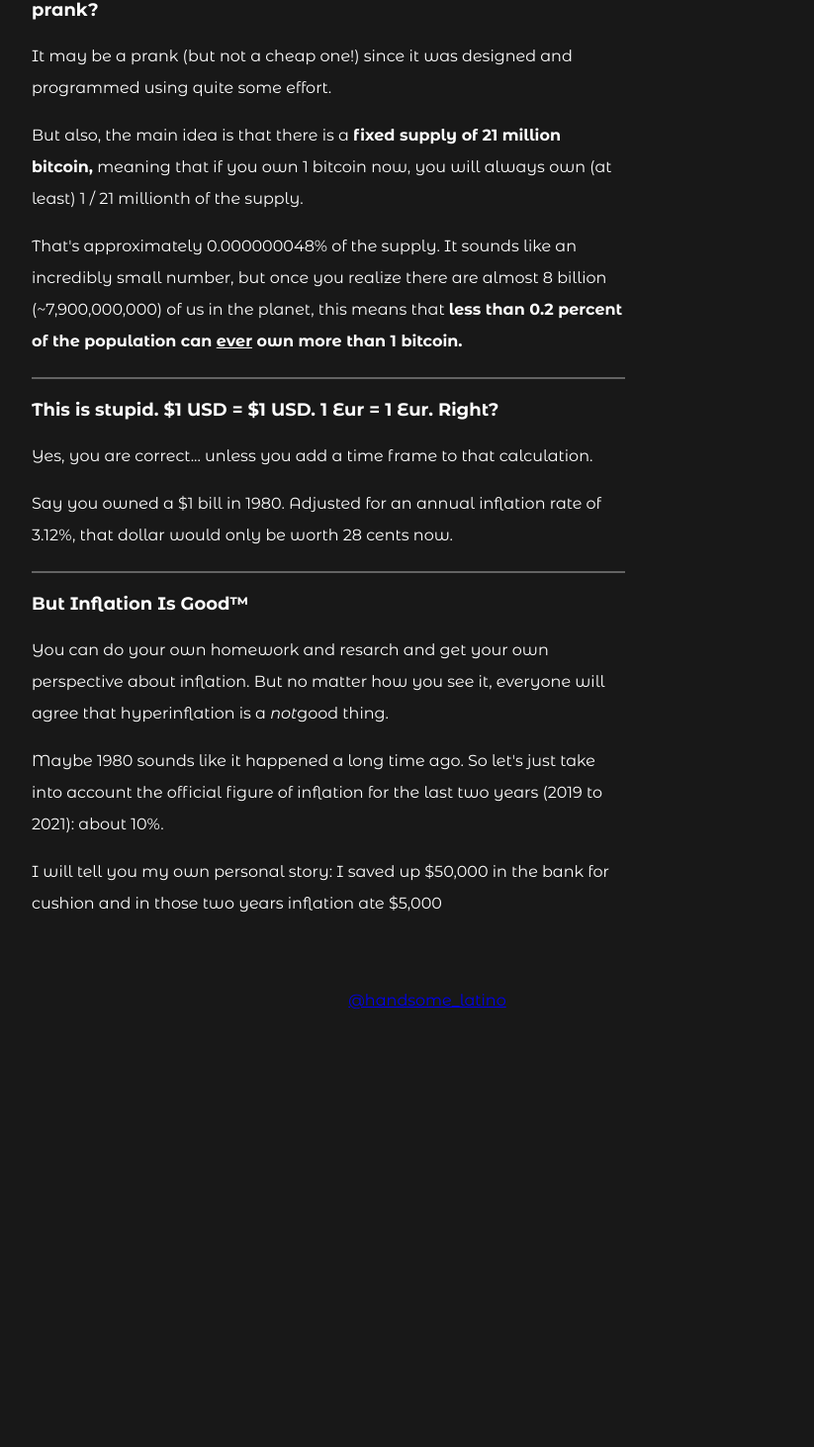
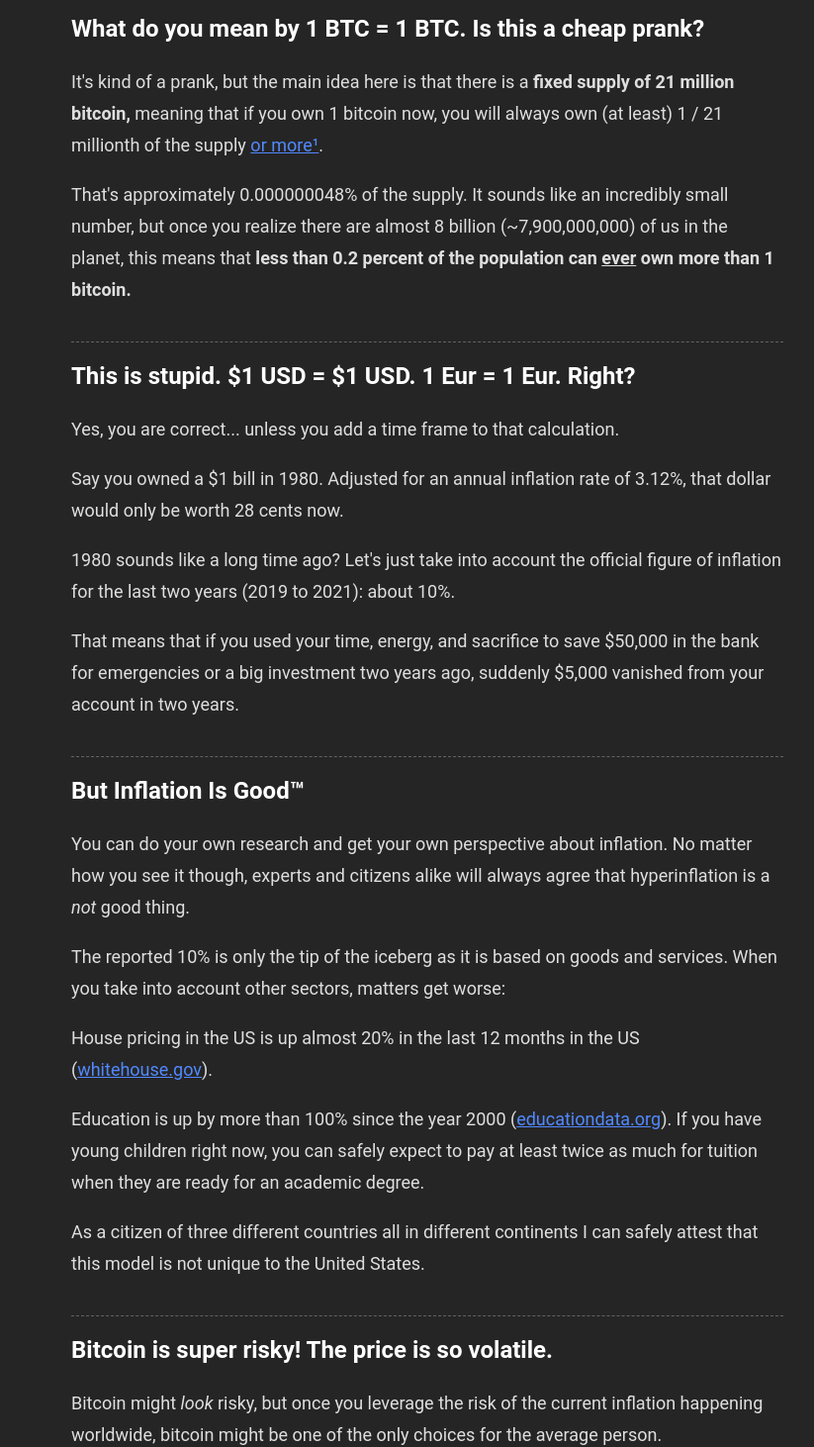
Before and after one commit to handsomelatino/bitcoin-exact-forecast, a React (Create React App) app: page / in a window 1280 px wide. Shown: the part 1069-2531 px from the top of the page at 99% size, without its empty margins (208-1031 px from the left). Before the commit the page ends 2089 px from the top, so only its background shows below. Built offline with nearby package versions, Linux system fonts and the light colour scheme.

Commit message:
explanation extended, change font

```diff
--- a/src/App.js
+++ b/src/App.js
@@ -1,3 +1,5 @@
+import classNames from 'classnames';
+import { useState } from 'react';
 import { TwitterShareButton } from 'react-share';
 import './App.scss';
 import Calculator from './components/Calculator';
@@ -5,6 +7,13 @@ import ForecastChart from './components/ForecastChart';
 import TwitterShare from './components/TwitterShare';
 
 function App() {
+
+  const [highlightedNote, setHighlightedNote] = useState(null);
+
+  const onClickDeflation = () => {
+    setHighlightedNote('deflation');
+  }
+
   return (
     <div className="App">
       <header className='top'>
@@ -22,6 +31,7 @@ function App() {
           </div>
           <ForecastChart />
           <Calculator />
+        </div>
 
         <div className='q-a'>
           <h2>People also ask</h2>
@@ -33,25 +43,39 @@ function App() {
           <h3>How much is 1 bitcoin now compared to 2009?</h3>
           <p>If you invested and bought 1 btc in 2009, you would have exactly 1 bitcoin today.</p>
 
-            <h3>What do you mean by 1 btc = 1 btc. Is this website a cheap prank?</h3>
-            <p>It may be a prank (but not a cheap one!) since it was designed and programmed using quite some effort.</p>
-            <p>But also, the main idea is that there is a <strong>fixed supply of 21 million bitcoin,</strong> meaning that if you own 1 bitcoin now, you will always own (at least) 1 / 21 millionth of the supply.</p>
+          <h3>What do you mean by 1 BTC = 1 BTC. Is this a cheap prank?</h3>
+          <p>It's kind of a prank, but the main idea here is that there is a <strong>fixed supply of 21 million bitcoin,</strong> meaning that if you own 1 bitcoin now, you will always own (at least) 1 / 21 millionth of the supply <a href="#deflation" onClick={onClickDeflation}>or more¹</a>.</p>
           <p>That's approximately 0.000000048% of the supply. It sounds like an incredibly small number, but once you realize there are almost 8 billion (~7,900,000,000) of us in the planet, this means that <strong>less than 0.2 percent of the population can <u>ever</u> own more than 1 bitcoin.</strong></p>
 
           <h3>This is stupid. $1 USD = $1 USD. 1 Eur = 1 Eur. Right?</h3>
           <p>Yes, you are correct... unless you add a time frame to that calculation.</p>
           <p>Say you owned a $1 bill in 1980. Adjusted for an annual inflation rate of 3.12%, that dollar would only be worth 28 cents now.</p>
+          <p>1980 sounds like a long time ago? Let's just take into account the official figure of inflation for the last two years (2019 to 2021): about 10%.</p>
+          <p>That means that if you used your time, energy, and sacrifice to save $50,000 in the bank for emergencies or a big investment two years ago, suddenly $5,000 vanished from your account in two years.</p>
 
           <h3>But Inflation Is Good™</h3>
-            <p>You can do your own homework and resarch and get your own perspective about inflation. But no matter how you see it, everyone will agree that hyperinflation is a <em>not</em>good thing.</p>
-            <p>Maybe 1980 sounds like it happened a long time ago. So let's just take into account the official figure of inflation for the last two years (2019 to 2021): about 10%.</p>
-            <p>I will tell you my own personal story: I saved up $50,000 in the bank for cushion and in those two years inflation ate $5,000</p>
-            <p></p>
-          </div>
+          <p>You can do your own research and get your own perspective about inflation. No matter how you see it though, experts and citizens alike will always agree that hyperinflation is a <em>not</em> good thing.</p>
+          <p>The reported 10% is only the tip of the iceberg as it is based on goods and services. When you take into account other sectors, matters get worse:</p>
+          <p>House pricing in the US is up almost 20% in the last 12 months in the US (<a rel='nofollow' href='https://www.whitehouse.gov/cea/written-materials/2021/09/09/housing-prices-and-inflation/'>whitehouse.gov</a>).</p>
+          <p>Education is up by more than 100% since the year 2000 (<a rel='nofollow' href='https://educationdata.org/average-cost-of-college-by-year'>educationdata.org</a>). If you have young children right now, you can safely expect to pay at least twice as much for tuition when they are ready for an academic degree.</p>
+          <p>As a citizen of three different countries all in different continents I can safely attest that this model is not unique to the United States.</p>
+
+          <h3>Bitcoin is super risky! The price is so volatile.</h3>
+          <p>Bitcoin might <em>look</em> risky, but once you leverage the risk of the current inflation happening worldwide, bitcoin might be one of the only choices for the average person.</p>
+          <p>Once you look at the big picture instead of the day-to-day price of bitcoin, the results are clear: </p>
+          <p>Regardless of price and risk, a 100% of people that bought any amount of bitcoin and held it for three years, would now have positive returns (<a href='https://www.reddit.com/r/Bitcoin/comments/tclb6o/bitcoin_hodl_analysis_anyone_who_has_held_bitcoin/'>reddit chart</a>).</p>
+          <p>This applies to the US dollar but in other currencies such as the Argentinean Peso or the Russian Ruble, bitcoin has even bigger positive returns.</p>
+
+          <h3>Bitcoin is not backed by anything. The US dollar at least is backed by something!</h3>
+          <p>The US dollar that we all know is <em>fiat money</em>, or in other words a government-issued currency not backed by any commodity (such as gold). It has been so for the last 50 years.</p>
+
+          <h3>Share this with a friend!</h3>
+          <p>I created this website as a parody of how often I found myself checking for the price of bitcoin online (more than I care to admit) and how much it affected my well-being. It was not until I understood more about the power and mission of bitcoin that I realized the volatility of idea of getting rich quick is not what makes bitcoin strong.</p>
+
+          <h3>NOTES</h3>
+          <p id='deflation' className={classNames('note', { highlighted: highlightedNote === 'deflation' })}>¹ DEFLATION: Bitcoin hasn't been fully mined (currently the supply is about 19 million). Bitcoin is in fact <em>deflationary</em>, meaning that once Bitcoin are lost, you will own even <strong>more</strong> of the actual supply.</p>
         </div>
       </section>
-
-      <a href='https://twitter.com/handsome_latino'>@handsome_latino</a>
 
       <TwitterShareButton title="Bitcoin's exact forecast for the next 5 years #bitcoinexactforecast" url='https://bitcoinexactforecast.com' via='handsome_latino'>
         <TwitterShare />
--- a/src/App.scss
+++ b/src/App.scss
@@ -2,13 +2,14 @@
   text-align: center;
   color: white;
   min-height: 100vh;
-  font-family: 'Montserrat Alternates', sans-serif;
+  font-family: 'Roboto', sans-serif;
 
   header.top {
     background-color: #2F2F2F;
     position: sticky;
     top: 0;
     z-index: 100;
+    font-family: 'Montserrat Alternates', sans-serif;
 
     .content {
       display: flex;
@@ -30,6 +31,7 @@
     margin-top: 20px;
 
     .forecast-container {
+      font-family: 'Montserrat Alternates', sans-serif;
       width: 800px;
       margin: 0 auto;
     }
@@ -48,25 +50,43 @@
 
     .q-a {
       text-align: left;
-      width: 600px;
-      margin: 72px 0;
+      width: 720px;
+      margin: 72px auto;
 
       h2 {
-        font-size: 22px;
+        font-size: 26px;
       }
 
       h3 {
-        font-size: 18px;
-        margin-top: 20px;
-        margin-bottom: 20px;
-        border-top: 2px solid #636363;
+        font-size: 24px;
+        margin-top: 36px;
+        margin-bottom: 24px;
+        border-top: 1px dashed #636363;
         padding-top: 20px;
       }
 
       p {
+        font-size: 18px;
         margin-top: 8px;
         line-height: 32px;
+        color: rgb(223, 223, 223);
       }
+
+      .note {
+        padding: 8px;
+        font-size: 16px;
+        border-radius: 8px;
+      }
+
+      .highlighted {
+        background-color: rgba(white, 0.1);
+        transition-delay: 1s;
+        transition: 0.3s all;
+      }
+    }
+
+    a {
+      color: rgb(82, 137, 255);
     }
   }
 }
--- a/src/components/TwitterShare.scss
+++ b/src/components/TwitterShare.scss
@@ -3,6 +3,7 @@
   bottom: 20px;
   right: 20px;
   display: flex;
+  font-family: 'Montserrat Alternates', sans-serif;
   align-items: center;
   transition: 0.3s;
 
--- a/src/index.css
+++ b/src/index.css
@@ -5,7 +5,7 @@ body {
     sans-serif;
   -webkit-font-smoothing: antialiased;
   -moz-osx-font-smoothing: grayscale;
-  background-color: #181818;
+  background-color: #252525;
 }
 
 code {
```
Lines whose indentation alone changed are shown as unchanged.
